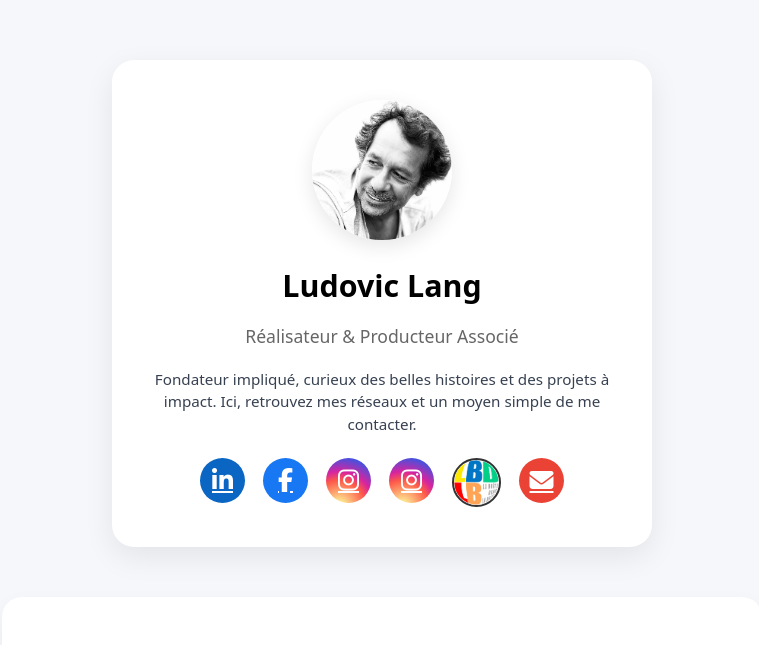
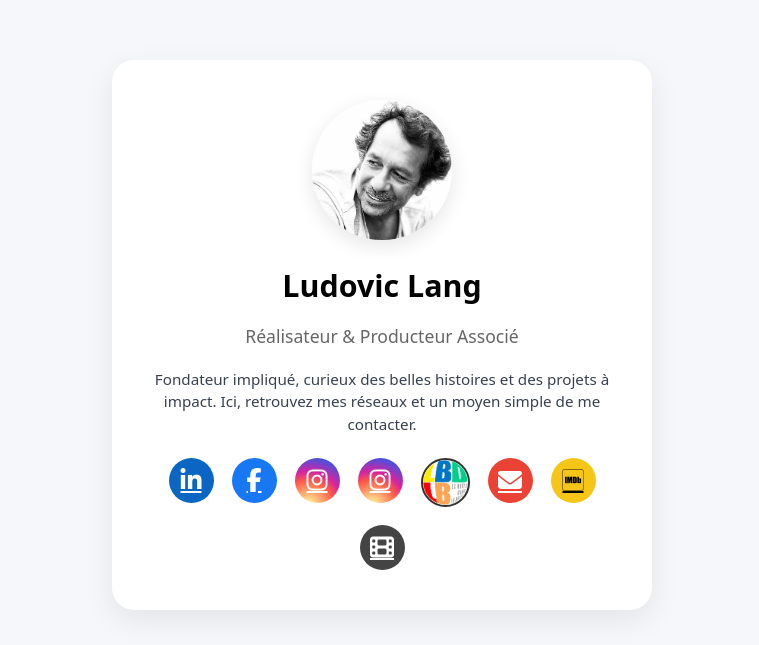
Before and after one commit to ludoviclang/ludoviclang-site, a plain HTML site: page index.html in a window 1280 px wide. Shown: the top 645 px of the page, without its empty margins (258-1017 px from the left). Drawn offline with Linux system fonts and the light colour scheme.

Commit message:
Update index.html

```diff
--- a/index.html
+++ b/index.html
@@ -109,6 +109,8 @@
       border-radius: 50%;
     }
     .icons a.mail { background: #EA4335; }
+    .icons a.imdb { background: #F5C518; color: #000; }
+    .icons a.filmdoc { background: #444; }
 
     /* Section films */
     .films {
@@ -184,10 +186,12 @@
         <img src="logolbdlb.png" alt="Logo La Boîte Dans La Boîte" />
       </a>
       <a class="mail" href="mailto:ludovic@laboitedanslaboite.com"><i class="fas fa-envelope"></i></a>
+      <a class="imdb" href="https://www.imdb.com/fr/user/ur166041620/?ref_=nmmi_nv_profile" target="_blank"><i class="fab fa-imdb"></i></a>
+      <a class="filmdoc" href="https://www.film-documentaire.fr/4DACTION/w_fiche_createur/75077" target="_blank"><i class="fas fa-film"></i></a>
     </div>
   </div>
 
-  <!-- Nouvelle section Films -->
+  <!-- Section Films -->
   <section class="films">
     <h2>Films & Sélections</h2>
 
@@ -230,7 +234,9 @@
       "https://www.linkedin.com/in/lang-ludovic-06a10159/",
       "https://www.facebook.com/ludovic.lang/",
       "https://www.instagram.com/ludovic_lang_/",
-      "https://www.laboitedanslaboite.com/"
+      "https://www.laboitedanslaboite.com/",
+      "https://www.film-documentaire.fr/4DACTION/w_fiche_createur/75077",
+      "https://www.imdb.com/fr/user/ur166041620/?ref_=nmmi_nv_profile"
     ]
   }
   </script>
```
